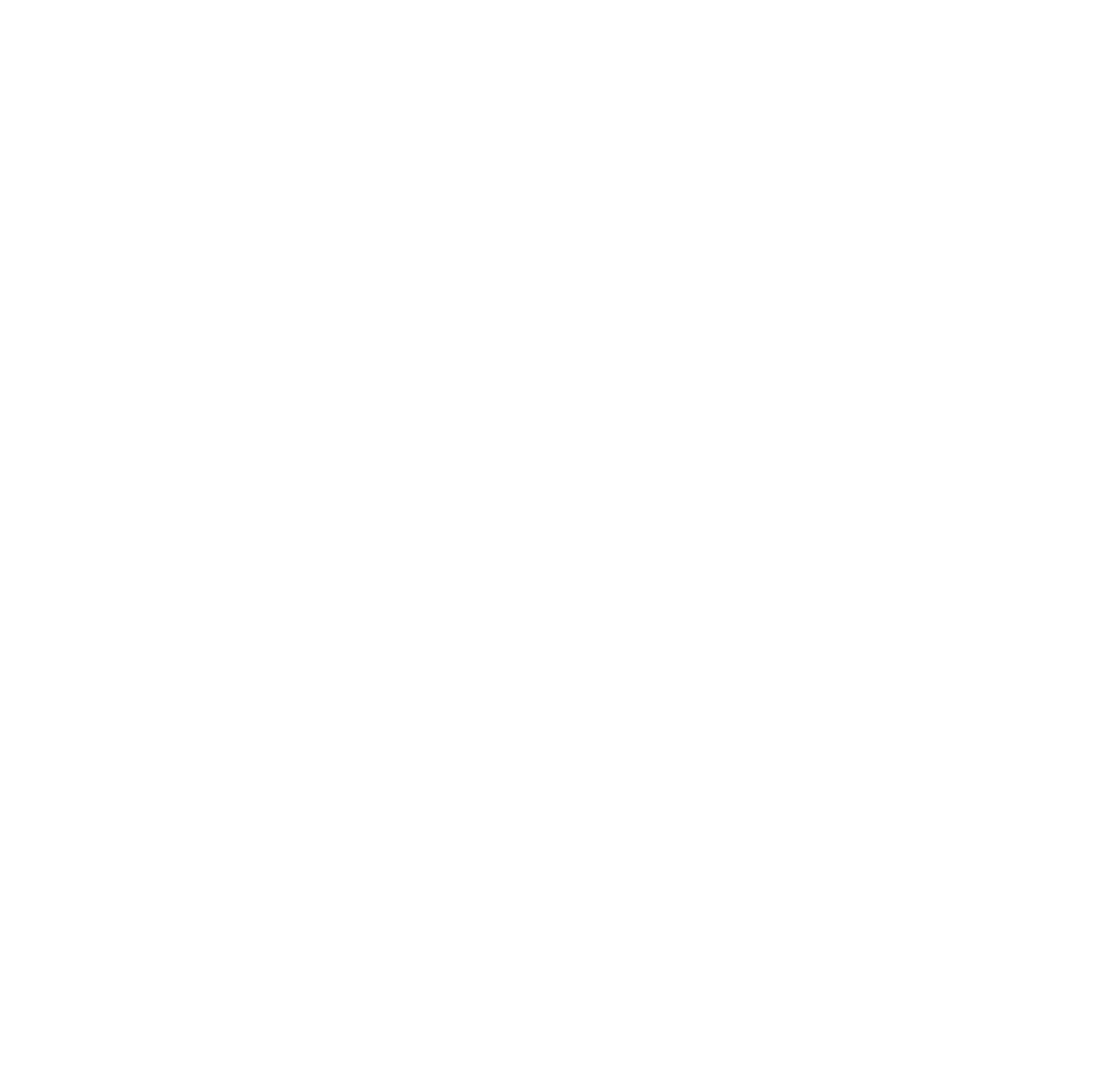
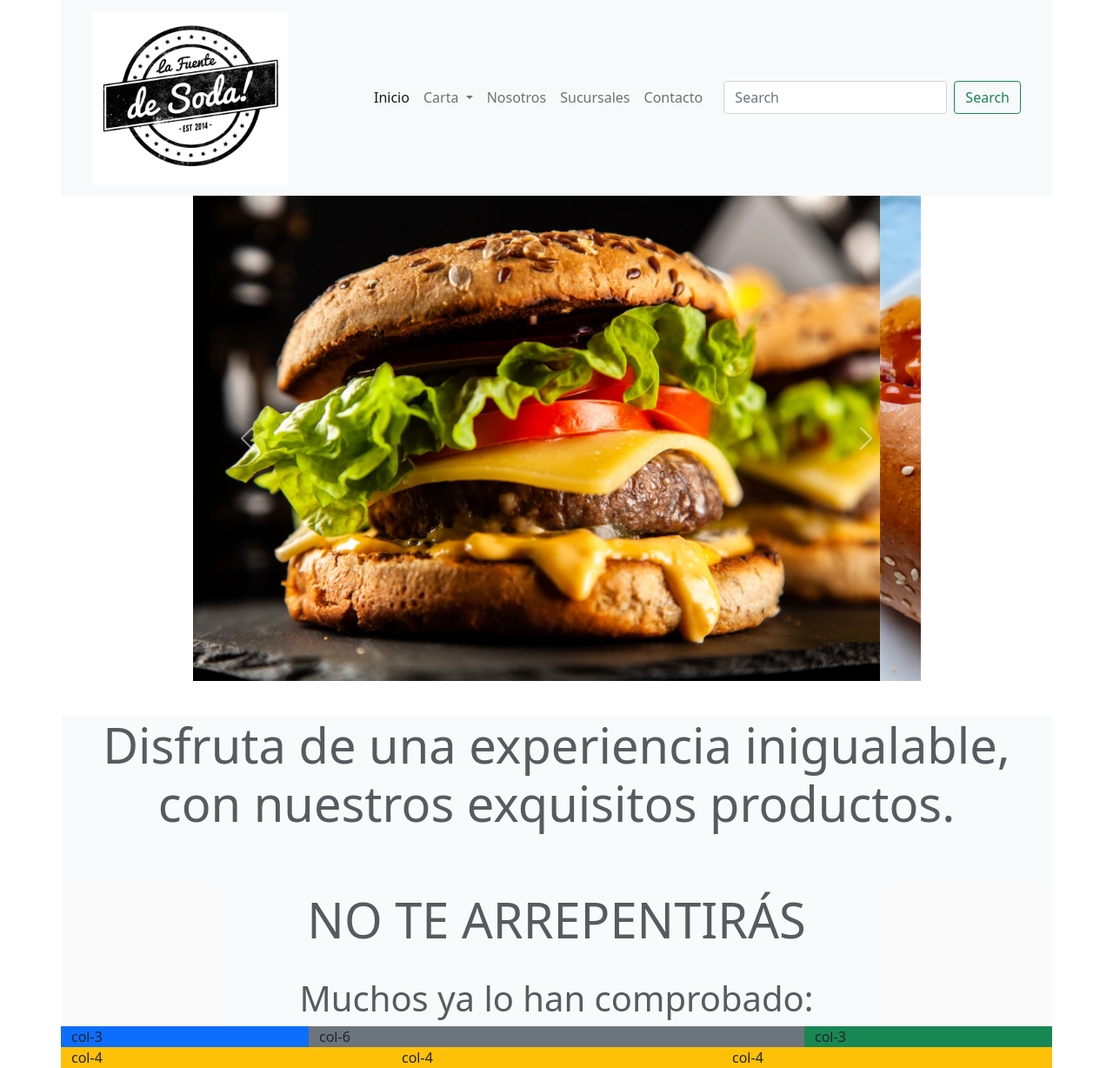
Before and after one commit to SebastianAMC/Fuente-de-soda, a website: page index.html in a window 1280 px wide. Shown: the whole page at 87% size. Before the commit the page ends 800 px from the top, so only its background shows below. Drawn offline with nearby package versions, Linux system fonts and the light colour scheme.

Commit message:
Agregado el logo, el carrusel con sus imagenes y una breve cita

```diff
--- a/index.html
+++ b/index.html
@@ -1,15 +1,126 @@
 <!DOCTYPE html>
-<html lang="en">
+<html lang="es">
 <head>
     <meta charset="UTF-8">
     <meta http-equiv="X-UA-Compatible" content="IE=edge">
-    <meta name="viewport" content="width=device-width, initial-scale=1.0">
+    <meta name="viewport" content="width=device-width, initial-scale=1" />
 
-    <link rel="stylesheet" href="node_modules/bootstrap/dist/css/bootstrap.css">
+    <link rel="stylesheet" href="node_modules/bootstrap/dist/css/bootstrap.min.css">
+
 
     <title>Fuente de soda</title>
 </head>
 <body>
- <script src="/node_modules/bootstrap/dist/js/bootstrap.bundle.js"></script>
+
+    <div class="container">
+
+    <header>
+
+        <div class="row">
+
+          <nav class="navbar navbar-expand-lg navbar-light bg-light">
+            <div class="container-fluid">
+              <a class="navbar-brand" href="#">
+                  <img src="img/logo.png" class="img-fluid" style="width: 75%;" alt="Logo Fuente de soda" />
+                </a>
+              <button class="navbar-toggler" type="button" data-bs-toggle="collapse" data-bs-target="#navbarSupportedContent" aria-controls="navbarSupportedContent" aria-expanded="false" aria-label="Toggle navigation">
+                <span class="navbar-toggler-icon"></span>
+              </button>
+              <div class="collapse navbar-collapse" id="navbarSupportedContent">
+                <ul class="navbar-nav me-auto mb-2 mb-lg-0">
+                  <li class="nav-item">
+                    <a class="nav-link active" aria-current="page" href="#">Inicio</a>
+                  </li>
+                  <li class="nav-item dropdown">
+                    <a class="nav-link dropdown-toggle" href="#" id="navbarDropdown" role="button" data-bs-toggle="dropdown" aria-expanded="false">
+                      Carta
+                    </a>
+                    <ul class="dropdown-menu" aria-labelledby="navbarDropdown">
+                      <li><a class="dropdown-item" href="#">Sandwiches</a></li>
+                      <li><a class="dropdown-item" href="#">Bebestibles</a></li>
+                      <li><a class="dropdown-item" href="#">Postres</a></li>
+                    </ul>
+                  </li>
+                  <li class="nav-item">
+                    <a class="nav-link" href="#">Nosotros</a>
+                  </li>
+                  <li class="nav-item">
+                    <a class="nav-link" href="#">Sucursales</a>
+                  </li>
+                  <li class="nav-item">
+                    <a class="nav-link" href="#">Contacto</a>
+                  </li>
+                </ul>
+                <form class="d-flex">
+                  <input class="form-control me-2" type="search" placeholder="Search" aria-label="Search">
+                  <button class="btn btn-outline-success" type="submit">Search</button>
+                </form>
+              </div>
+            </div>
+          </nav>
+
+        </div>
+
+    </header>
+
+    <section id="carrusel">
+      <div id="carouselExampleControls" class="carousel slide w-75 mx-auto img-fluid" data-bs-ride="carousel">
+          <div class="carousel-inner">
+            <div class="carousel-item active">
+              <img src="img/carrusel/sandwiches.png" class="d-block w-100" alt="Sanwiches">
+            </div>
+            <div class="carousel-item">
+              <img src="img/carrusel/completo.jpg" class="d-block w-100" alt="Completos">
+            </div>
+            <div class="carousel-item">
+              <img src="img/carrusel/sushi.png" class="d-block w-100" alt="Sushi">
+            </div>
+            <div class="carousel-item">
+              <img src="img/carrusel/jugo.jpg" class="d-block w-100" alt="Sushi">
+            </div>
+          </div>
+          <button class="carousel-control-prev" type="button" data-bs-target="#carouselExampleControls" data-bs-slide="prev">
+            <span class="carousel-control-prev-icon" aria-hidden="true"></span>
+            <span class="visually-hidden">Previous</span>
+          </button>
+          <button class="carousel-control-next" type="button" data-bs-target="#carouselExampleControls" data-bs-slide="next">
+            <span class="carousel-control-next-icon" aria-hidden="true"></span>
+            <span class="visually-hidden">Next</span>
+          </button>
+        </div>
+     </section>
+
+    <main>
+
+        <div class="row" style="margin-top: 40px">
+          <div class="col-12 bg-light opacity-75 text-center">
+            <h1 class="display-4"><strong>Disfruta de una experiencia inigualable, con nuestros exquisitos productos.
+              <br /> <br>
+              NO TE ARREPENTIRÁS</h1></strong>
+              <br/>
+              <h1 class="display-6">Muchos ya lo han comprobado:</h1>
+          </div>
+
+        </div>
+
+        <div class="row">
+            <div class="col-3 bg-primary">col-3</div>
+            <div class="col-6 bg-secondary">col-6</div>
+            <div class="col-3 bg-success">col-3</div>
+        </div>
+
+    </main>
+
+    <footer>
+        <div class="row">
+            <div class="col-4 bg-warning">col-4</div>
+            <div class="col-4 bg-warning">col-4</div>
+            <div class="col-4 bg-warning">col-4</div>
+        </div>
+    </footer>
+    </div>
+
+ <script src="node_modules/bootstrap/dist/js/bootstrap.bundle.js"></script>
+ <script src="node_modules/jquery/dist/jquery.min.js"></script>
 </body>
 </html>
```
Also changed, not shown: img/carrusel/completo.jpg (added), img/carrusel/jugo.jpg (added), img/carrusel/sandwiches.png (added), img/carrusel/sushi.png (added), img/logo.png (added).
